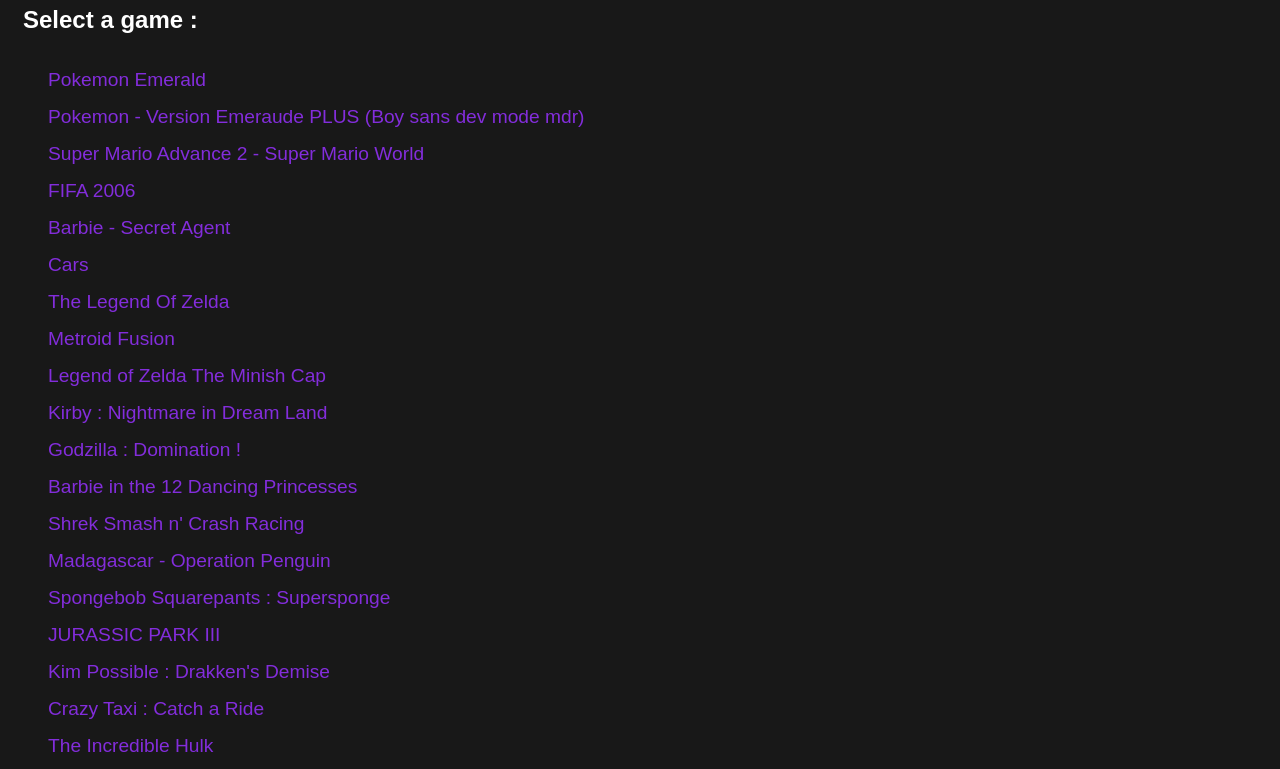
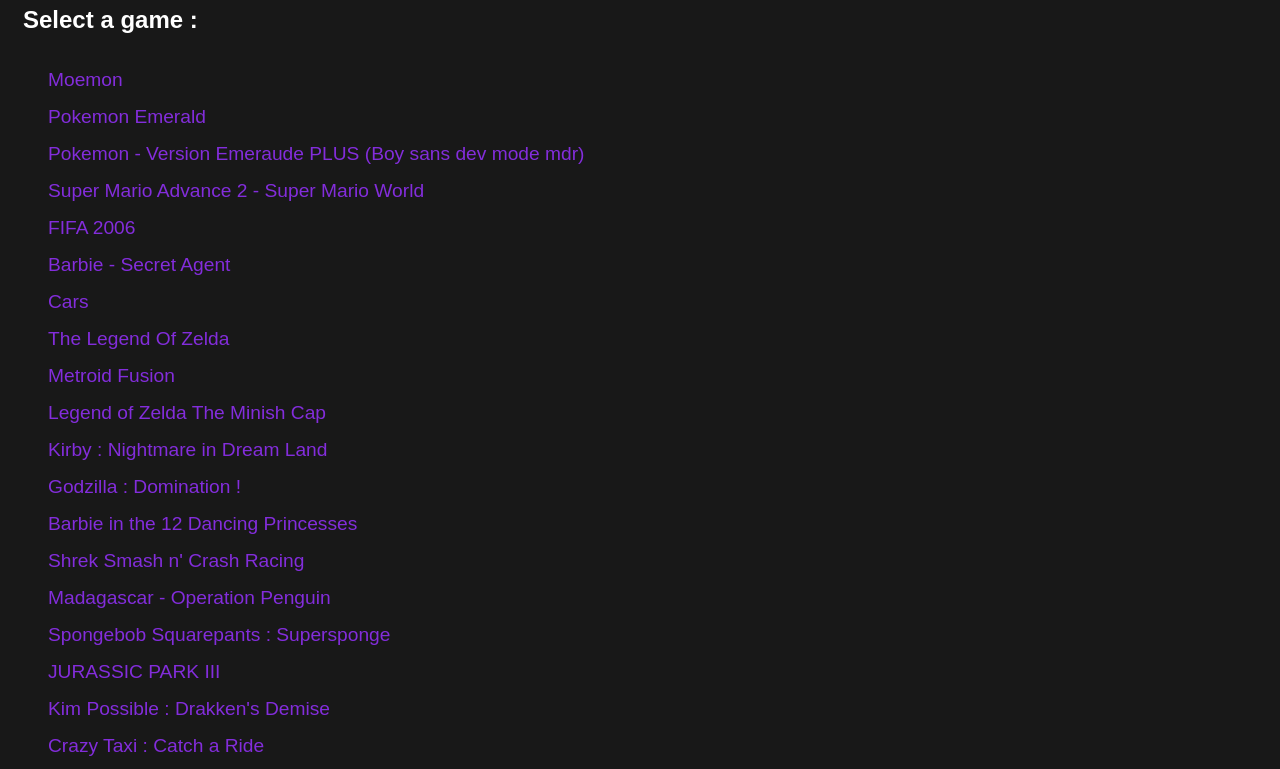
Before and after one commit to Anekrenity/GBAjsx2, a plain HTML site: page index.html in a window 1280 px wide. Shown: the part 106-875 px from the top of the page. Drawn offline with Linux system fonts and the light colour scheme; a web font is replaced by a local one.

Commit message:
Update index.html

```diff
--- a/index.html
+++ b/index.html
@@ -16,6 +16,7 @@
         <h2>Select a game :</h2>
 
         <ul>
+            <li><a href="./launcher.html#Mega Moemon (v1.4c).zip">Moemon</a></li>
             <li><a href="./launcher.html#pokemonemerald">Pokemon Emerald</a></li>
             <li><a href="./launcher.html#pkmnemplus3">Pokemon - Version Emeraude PLUS (Boy sans dev mode mdr)</a></li>
             <li><a href="./launcher.html#smwa2">Super Mario Advance 2 - Super Mario World</a></li>
```
